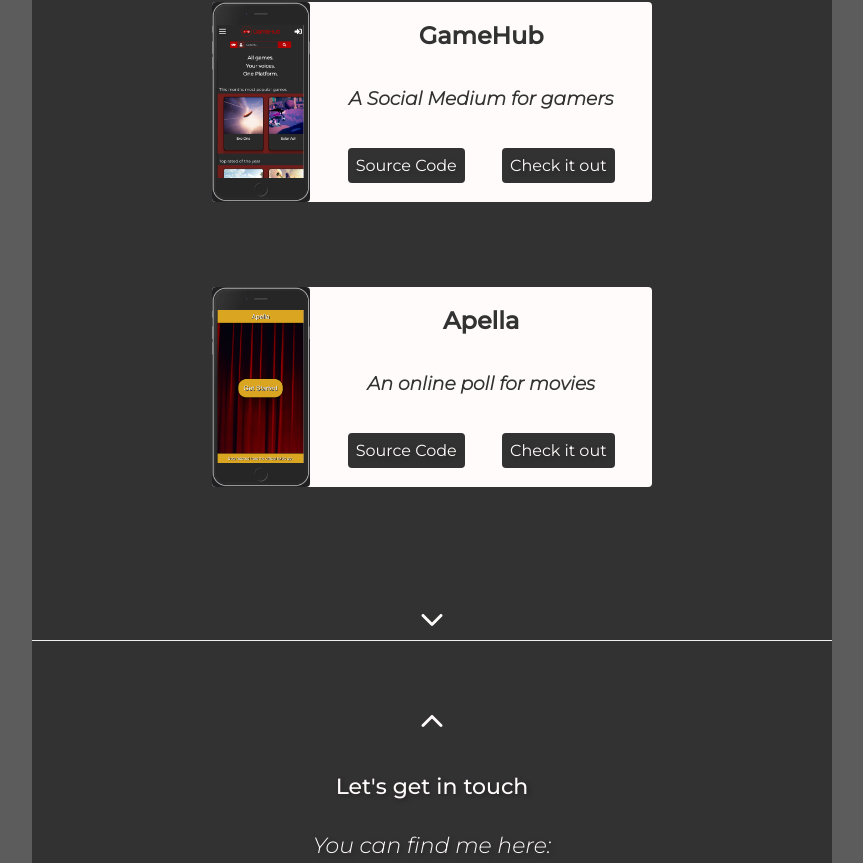
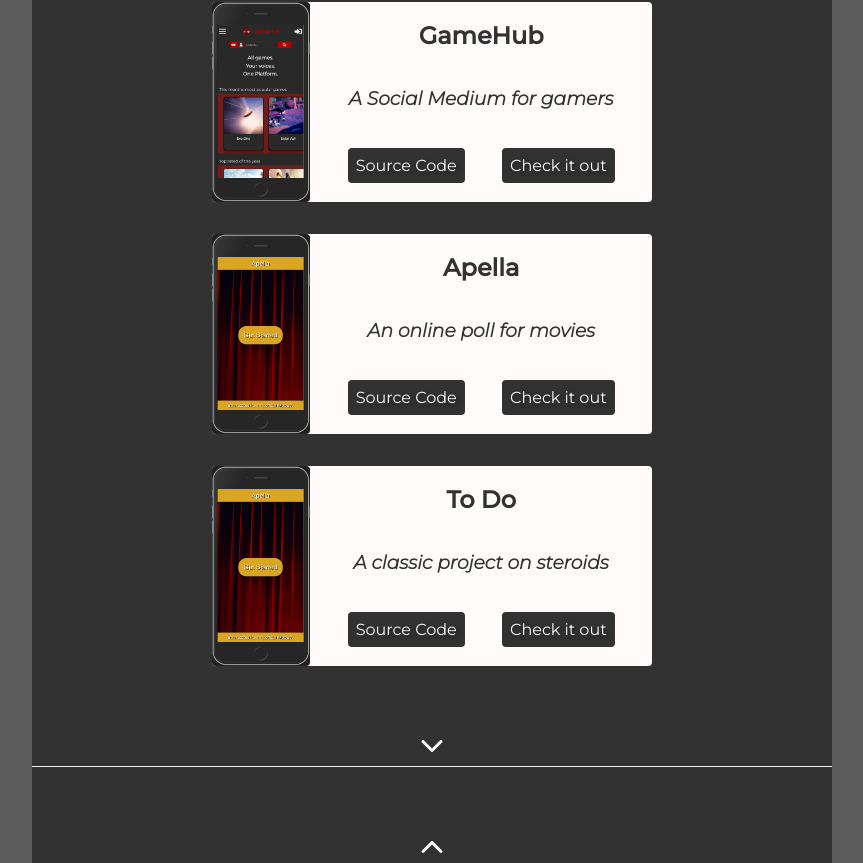
Before and after one commit to LoukasPiloidis/Portfolio, a React (Create React App) app: page / in a window 1280 px wide. Shown: the part 1760-2623 px from the top of the page, without its empty margins (208-1071 px from the left). Built offline with nearby package versions, Linux system fonts and the light colour scheme.

Commit message:
new project added

```diff
--- a/src/components/Projects.js
+++ b/src/components/Projects.js
@@ -37,6 +37,17 @@ const Projects = ({ setCurrentPage }) => {
           </div>
         </div>
       </div>
+      <div className="projects__main">
+        <img src={Apella} alt="todo" className="main__image"/>
+        <div className="main__text">
+          <h2 className="text__title">To Do</h2>
+          <h3 className="text__subtitle">A classic project on steroids</h3>
+          <div className="text__buttons">
+            <a className="button" href="https://github.com/LoukasPiloidis/todo-typescript" target="_blank" >Source Code</a>
+            <a className="button" href="https://todo-loukas.herokuapp.com/" target="_blank" >Check it out</a>
+          </div>
+        </div>
+      </div>
       <Link to="contact" ><IoIosArrowDown size={'2rem'} className="arrow-down"/></Link>
     </div>
   )
```
Also changed, not shown: 12 other files (tests, documents, lock files or other folders).
